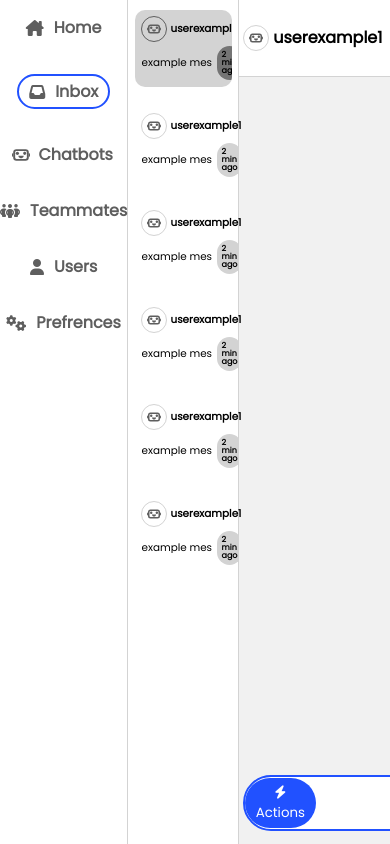
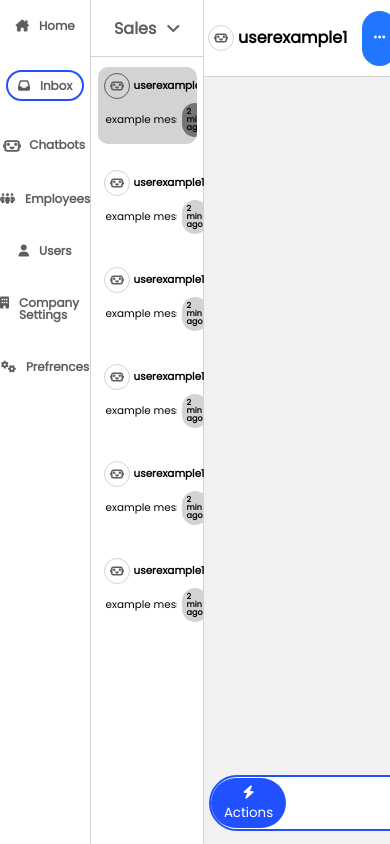
Before and after one commit to productionnerd/chat-dash-preview, a plain HTML site: page index.html in a window 390 px wide. Shown: the top 844 px of the page. Drawn offline with Linux system fonts and the light colour scheme.

Commit message:
Add files via upload

```diff
--- a/index.html
+++ b/index.html
@@ -19,11 +19,15 @@
             <div class="page"><i class="fa-solid fa-house-chimney"></i>Home</div>
             <div class="page active"><i class="fa-solid fa-inbox"></i>Inbox</div>
             <div class="page"> <img class="botprofile" src="profile-bot.svg" alt="">Chatbots</div>
-            <div class="page"><i class="fa-solid fa-people-group"></i>Teammates</div>
+            <div class="page"><i class="fa-solid fa-people-group"></i>Employees</div>
             <div class="page"><i class="fa-solid fa-user"></i>Users</div>
-            <div class="page"><i class="fa-solid fa-gears"></i></i>Prefrences</div>
+            <div class="page"><i class="fa-solid fa-building"></i>Company Settings</div>
+            <div class="page"><i class="fa-solid fa-gears"></i>Prefrences</div>
         </div>
         <div class="messages flex-column flex-center-start">
+            <div class="top-bar m-top r-flex flex-ce-ce ">
+                <div class="inboxmenu">Sales<i class="fa-solid fa-angle-down"></i></div>
+            </div>
             <div class="message activemsg flex-start-ce c-flex">
                 <div class="maker r-flex flex-space-even-center">
                     <div class="img padding-5px5px border-pill flex-ce-ce"><img src="profile-bot.svg" alt=""></div> userexample1</div>
@@ -83,6 +87,7 @@
                 <div class="maker m-inline-10 r-flex flex-space-even-center ">
                     <div class="img padding-5px5px border-pill flex-ce-ce "><img src="profile-bot.svg " alt=" "></div> userexample1</div>
                 <div class="buttons ">
+                    <button class=" menu but-light border-pill p-705px"><i class="fa-solid fa-ellipsis"></i></button>
                     <button id="error" class="top-btn-close toastbtn change-priority but-light border-pill p-705px1205px"><i class="fa-solid fa-exclamation but-icon"></i>Change Priority</button>
                     <button id="success" class="top-btn-close toastbtn label but-light border-pill p-705px1205px"><i class="fa-solid fa-tags but-icon"></i>Label</button>
                     <button id="success" class="top-btn-close toastbtn transfer but-light border-pill p-705px1205px"><i class="fa-solid fa-arrow-right-arrow-left but-icon"></i>Transfer</button>
--- a/style.css
+++ b/style.css
@@ -70,6 +70,10 @@
     display: flex;
 }
 
+.menu {
+    display: none;
+}
+
 .padding-5px10px {
     padding: 5px 10px;
 }
@@ -80,6 +84,10 @@
 
 .p-705px1205px {
     padding: 7.5px 12.5px;
+}
+
+.p-705px {
+    padding: 7.5px 11.5px;
 }
 
 .flex-center-start {
@@ -162,7 +170,7 @@
 
 .main-container {
     display: grid;
-    grid-template-columns: 0.25fr 0.35fr 1fr 0.40fr;
+    grid-template-columns: 0.30fr 0.35fr 1fr 0.40fr;
 }
 
 .nav {
@@ -350,7 +358,25 @@
 }
 
 .message:hover {
-    transform: scale(1.1);
+    background-color: rgb(238, 238, 238);
+}
+
+.activemsg:hover {
+    background-color: var(--lightgray);
+}
+
+.m-top {
+    padding-block: 19.6px;
+    font-weight: 600;
+}
+
+.m-top i {
+    margin-inline-start: 10px;
+}
+
+.inboxmenu {
+    cursor: pointer;
+    color: var(--gray);
 }
 
 .what {
@@ -358,6 +384,7 @@
     overflow: hidden;
     white-space: nowrap;
     margin-inline-end: 5px;
+    padding: 1px;
 }
 
 .time {
@@ -449,6 +476,15 @@
     }
     .time {
         font-size: 8px;
+    }
+    .menu {
+        display: block;
+    }
+    .buttons {
+        display: flex;
+    }
+    .nav {
+        font-size: 12px;
     }
 }
 
```
